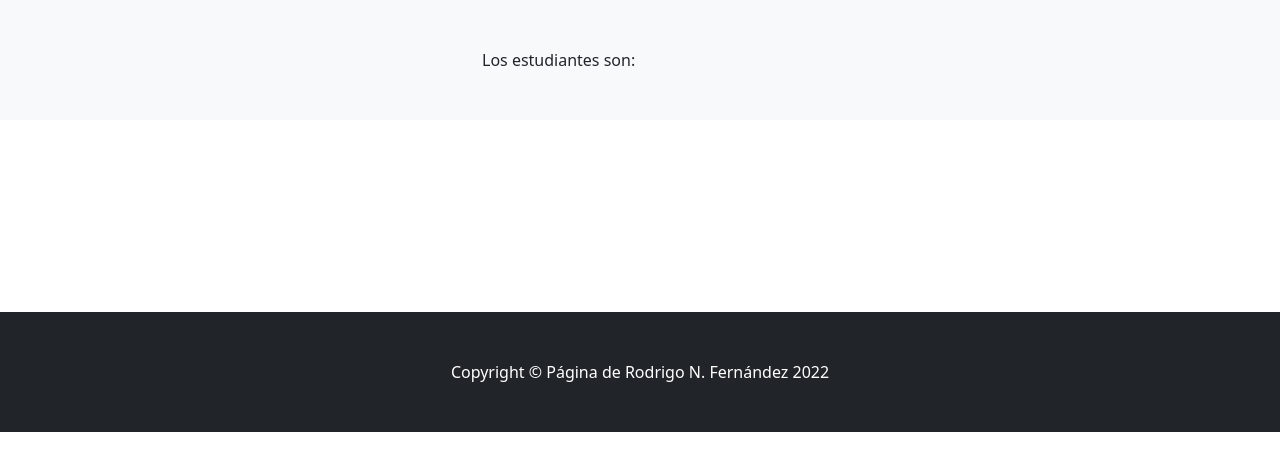
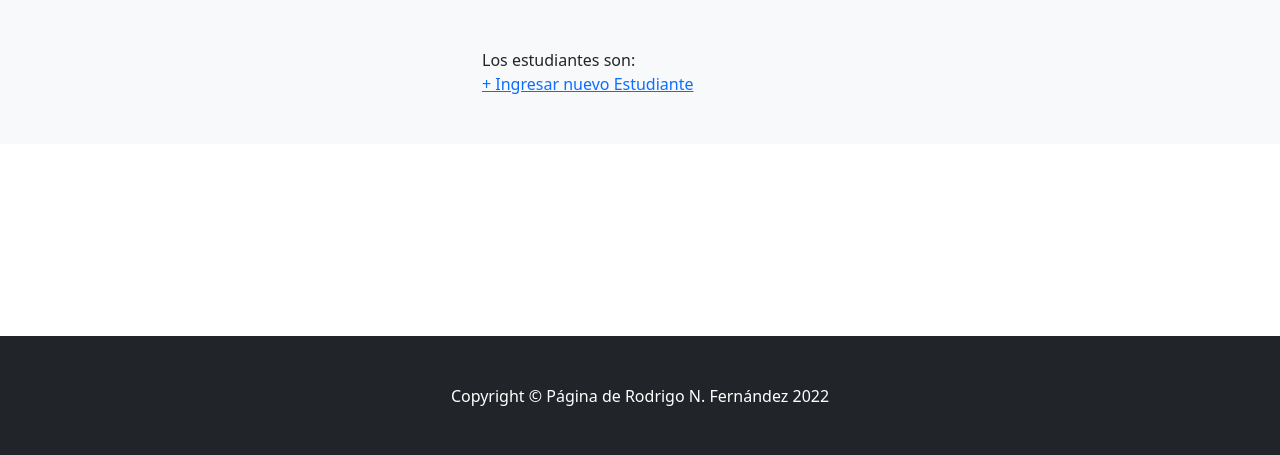
Before and after one commit to coco-fernandez/ProyectoCoder, a Django app: page /coderapp/estudiantes/ in a window 1280 px wide. Shown: the part 56-511 px from the top of the page. Run offline with Django 4.2, Linux system fonts and the light colour scheme; some libraries are stand-ins or nearby versions.

Commit message:
formulario estudiantes listo, falta ver en html

```diff
--- a/ProyectoCoderApp/forms.py
+++ b/ProyectoCoderApp/forms.py
@@ -4,3 +4,8 @@ from django import forms
 class nuevo_curso(forms.Form):
     nombre=forms.CharField(max_length=30,label="Curso")
     comision=forms.IntegerField(min_value=0)
+
+class nuevo_estudiante(forms.Form):
+    nombre=forms.CharField(max_length=30,label="Nombre")
+    apellido=forms.CharField(max_length=30,label="Apellido")
+    email=forms.EmailField()
--- a/ProyectoCoderApp/templates/ProyectoCoderApp/estudiantes.html
+++ b/ProyectoCoderApp/templates/ProyectoCoderApp/estudiantes.html
@@ -13,15 +13,17 @@ Estudiantes - AppCoder
             <div class="col-lg-4">
                 Los estudiantes son:
                 <ul class="list-group">
-                    {% comment %}
-                        {% for curso in cursos %}
-                            <li class="list-group-item d-flex justify-content-between align-items-start">
-                                {{ curso.nombre }}
-                                <span class="badge bg-primary rounded-pill">{{ curso.comision }}</span>
+                    {% for estudiante in estudiantes %}
+                        <li class="list-group-item d-flex justify-content-between align-items-start">
 
-                            </li>
-                        {% endfor %}
-                    {% endcomment %}
+                            {{ estudiante.nombre }}
+                            {{ estudiante.apellido }}
+                            {{ estudiante.email }}
+
+                        </li>
+                    {% endfor %}
+                <a href="{% url 'crear_estudiante' %}"> + Ingresar nuevo Estudiante </a>
+
                 </ul>
             </div>
         </div>
--- a/ProyectoCoderApp/urls.py
+++ b/ProyectoCoderApp/urls.py
@@ -9,6 +9,7 @@ urlpatterns = [
     path('estudiantes/', estudiantes, name="estudiantes"),
     path('cursos/',cursos,name="cursos"),
     path('crear_curso/',crear_curso,name="crear_curso"),
+    path('crear_estudiante/',crear_estudiante,name="crear_estudiante"),
     path('buscar_comision/',buscar_comision,name="buscar_comision"),
     path('entregables/',entregables,name="entregables"),
     # path('base',base),
--- a/ProyectoCoderApp/views.py
+++ b/ProyectoCoderApp/views.py
@@ -3,9 +3,9 @@ import datetime
 from django.shortcuts import redirect, render
 from django.http import HttpResponse
 from httplib2 import Http
-from .forms import nuevo_curso
+from .forms import nuevo_curso, nuevo_estudiante
 
-from ProyectoCoderApp.models import Curso
+from ProyectoCoderApp.models import Curso, Estudiante
 
 # Create your views here.
 
@@ -62,6 +62,30 @@ def profesores(request):
 def estudiantes(request):
     return render(request,'ProyectoCoderApp/estudiantes.html',{})
 
+def crear_estudiante(request):    # clase de creacion de curso por formulario de web
+
+    if request.method=="POST":    #post
+
+        formulario=nuevo_estudiante(request.POST)
+
+        if formulario.is_valid():
+
+            info_estudiante=formulario.cleaned_data
+
+            estudiante=Estudiante(nombre=info_estudiante["nombre"],apellido=info_estudiante["apellido"],email=info_estudiante["email"])
+
+            estudiante.save()    #guarda en la DB
+
+            return redirect("estudiantes")
+
+        else:
+            return render(request,'ProyectoCoderApp/formulario_estudiante.html',{"form":formulario})
+
+    else:
+        formulario_vacio=nuevo_estudiante()
+
+        return render(request,'ProyectoCoderApp/formulario_estudiante.html',{"form":formulario_vacio})
+
 def cursos(request):
     # return HttpResponse("Vista de cursos")
     cursos=Curso.objects.all()
```
Also changed, not shown: ProyectoCoderApp/templates/ProyectoCoderApp/formulario_estudiante.html (added, +22 -0 lines), db.sqlite3.
